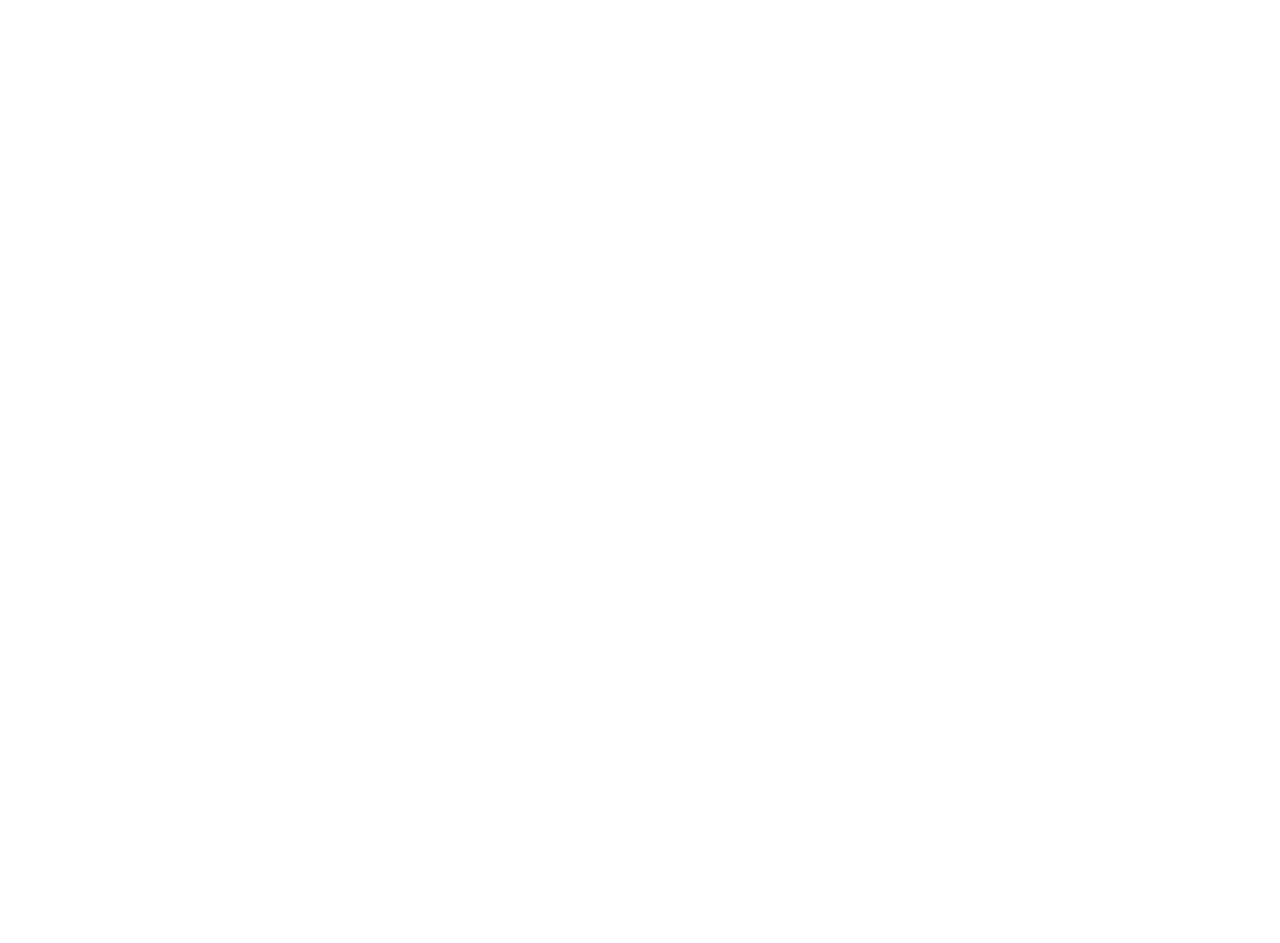
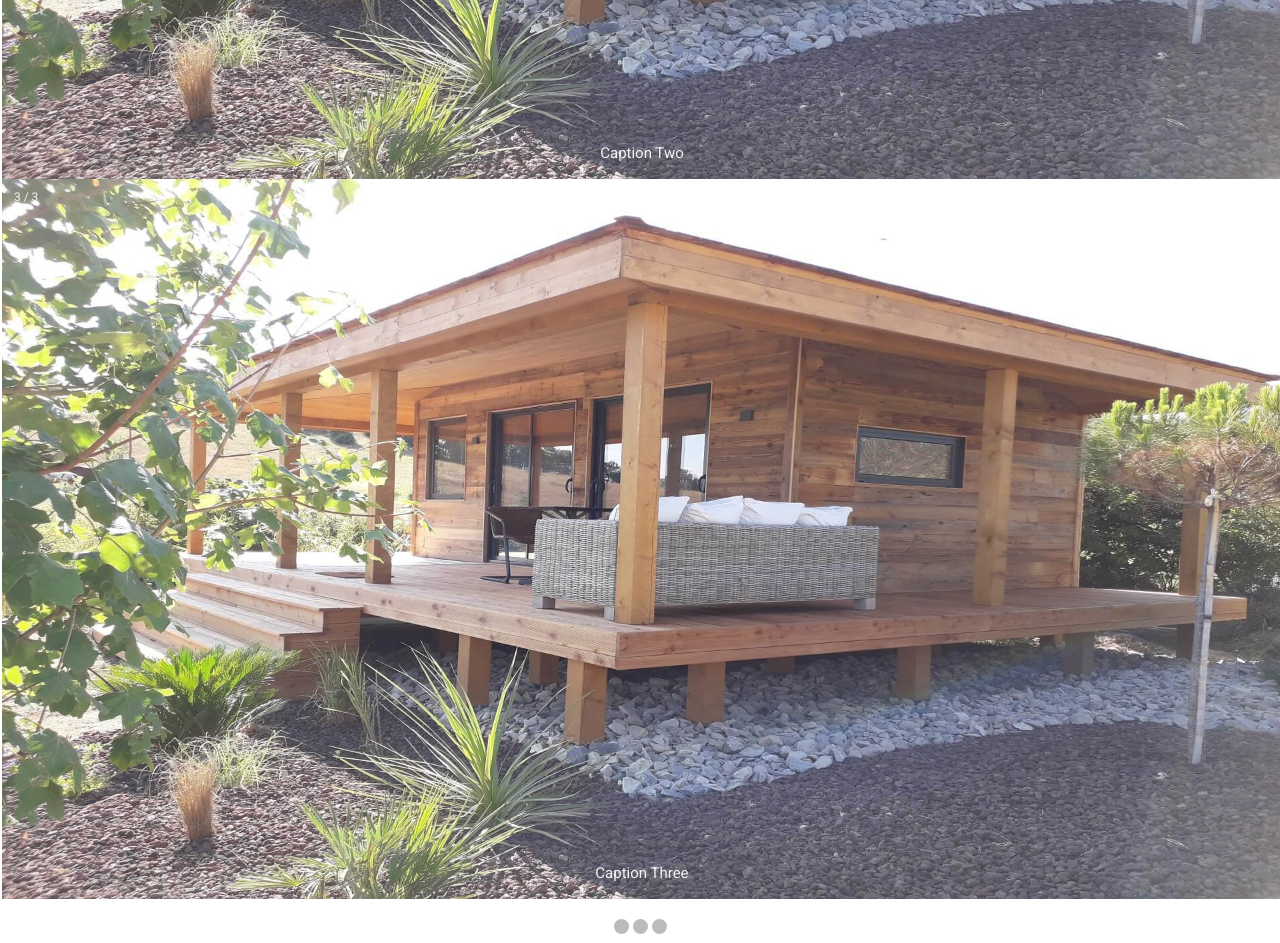
Before and after one commit to awotawa/AtypikHouse, an Angular app in the folder Frontend/: page / in a window 1280 px wide. Shown: the part 1420-2363 px from the top of the page. Before the commit the page ends 800 px from the top, so only its background shows below. Built offline with nearby package versions, Linux system fonts and the light colour scheme.

Commit message:
Ajout carousel sur la page d'accueil V1.0

```diff
--- a/Frontend/src/app/app.component.html
+++ b/Frontend/src/app/app.component.html
@@ -1,6 +1,7 @@
 <app-toolbar></app-toolbar>
 <app-main-menu></app-main-menu>
 <router-outlet></router-outlet>
+<app-image-slideshow></app-image-slideshow>
 <app-pre-footer></app-pre-footer>
 <app-main-footer></app-main-footer>
 <app-post-footer></app-post-footer>
--- a/Frontend/src/app/pages/homepage/homepage.component.html
+++ b/Frontend/src/app/pages/homepage/homepage.component.html
@@ -1,9 +1,41 @@
 <head>
     <title>Accueil | Atypik House | Location de logement | France</title>
 </head>
+<section class="slidershow">
+<!-- Slideshow container -->
+<div class="slideshow-container">
+
+    <!-- Full-width images with number and caption text -->
+    <div class="mySlides fade">
+      <div class="numbertext">1 / 3</div>
+      <img src="../../assets/images/home/hebergements-insolites-accueil-atypik-house.jpg" style="width:100%; height:620;">
+      <div class="text">Caption Text</div>
+    </div>
+
+    <div class="mySlides fade">
+      <div class="numbertext">2 / 3</div>
+      <img src="../../assets/images/home/hebergements-insolites-accueil-atypik-house.jpg" style="width:100%; height:620;">
+      <div class="text">Caption Two</div>
+    </div>
+
+    <div class="mySlides fade">
+      <div class="numbertext">3 / 3</div>
+      <img src="../../assets/images/home/hebergements-insolites-accueil-atypik-house.jpg" style="width:100%; height:620;">
+      <div class="text">Caption Three</div>
+    </div>
+
+</div>
+  <br>
+
+<!-- The dots/circles -->
+<div style="text-align:center">
+    <span class="dot" onclick="currentSlide(1)"></span>
+    <span class="dot" onclick="currentSlide(2)"></span>
+    <span class="dot" onclick="currentSlide(3)"></span>
+</div>
+</section>
 
 <div class="container">
     <h1>Atypik House, location de logement en France</h1>
 
-
 </div>
--- a/Frontend/src/app/pages/homepage/homepage.component.scss
+++ b/Frontend/src/app/pages/homepage/homepage.component.scss
@@ -0,0 +1,63 @@
+* {box-sizing:border-box}
+
+div.slideshow-container{
+    /*max-width: 1000px;*/
+    position: relative;
+    margin: auto;
+    div.mySlides{
+        /*display: none;*/
+        div.numbertext{
+            color: #f2f2f2;
+            font-size: 12px;
+            padding: 8px 12px;
+            position: absolute;
+            top: 0;
+        }
+        div.text{
+            color: #f2f2f2;
+            font-size: 15px;
+            padding: 8px 12px;
+            position: absolute;
+            bottom: 8px;
+            width: 100%;
+            text-align: center;
+        }
+    }
+    div.mySlides-2{
+        display: none;
+    }
+    div.mySlides-3{
+        display: none;
+    }
+}
+
+span.dot{
+    cursor: pointer;
+    height: 15px;
+    width: 15px;
+    margin: 0 2px;
+    background-color: #bbb;
+    border-radius: 50%;
+    display: inline-block;
+    transition: background-color 0.6s ease;
+    .active, span.dot:hover{
+        background-color: #717171;
+    }
+}
+
+/* Fading animation */
+.fade {
+    animation-name: fadeInRight;
+    animation-duration: 8s;
+  }
+
+  @keyframes fadeInRight {
+    0% {
+       opacity: 0;
+       transform: translateX(20px);
+    }
+    100% {
+       opacity: 1;
+       transform: translateX(0);
+    }
+ }
--- a/Frontend/src/app/pages/homepage/homepage.component.ts
+++ b/Frontend/src/app/pages/homepage/homepage.component.ts
@@ -7,9 +7,43 @@
 })
 export class HomepageComponent implements OnInit {
 
+
+
   constructor() { }
 
   ngOnInit(): void {
+    this.Repeat();
+  }
+
+  public startIndex = 1;
+
+  Repeat() {
+    setTimeout(() => {
+      this.__FunctionSlide();
+      this.Repeat();
+    }, 8000);
+  }
+
+  __FunctionSlide() {
+    const slides = Array.from(document.getElementsByClassName('mySlides'));
+    if (slides === []) {
+      this.Repeat();
+    }
+    for (const x of slides) {
+      const y = x as HTMLElement;
+      y.style.display = 'none';
+    }
+    if (this.startIndex > slides.length - 1) {
+      this.startIndex = 0;
+      const slide = slides[this.startIndex] as HTMLElement;
+      slide.style.display = 'block';
+      this.startIndex++;
+    } else {
+
+      const slide = slides[this.startIndex] as HTMLElement;
+      slide.style.display = 'block';
+      this.startIndex++;
+    }
   }
 
 }
```
Also changed, not shown: Frontend/src/assets/images/home/hebergements-insolites-accueil-atypik-house.jpg (added).
